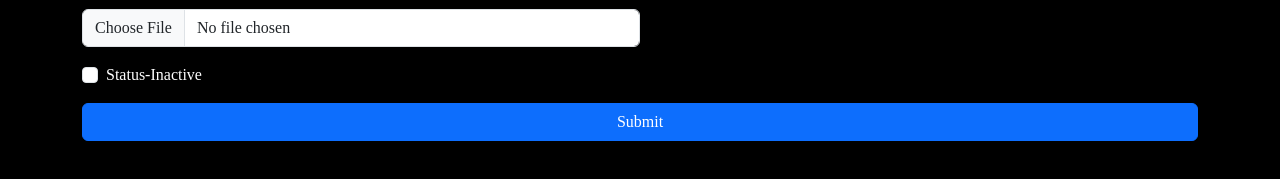
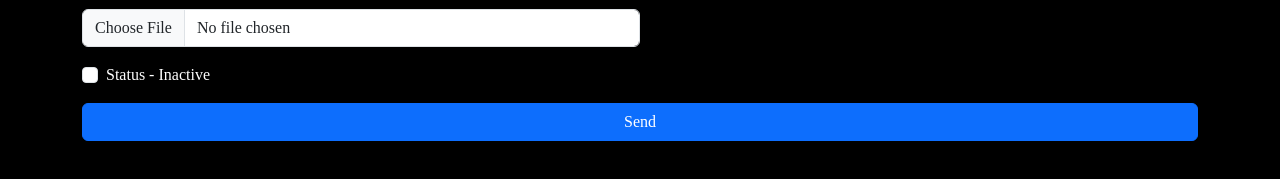
Before and after one commit to SalmanBhagat/Testimonial-form, a React (Vite) app: page / in a window 1280 px wide. Shown: the part 391-570 px from the top of the page. Built offline with nearby package versions, Linux system fonts and the light colour scheme.

Commit message:
update code

```diff
--- a/src/router/Router.jsx
+++ b/src/router/Router.jsx
@@ -1,5 +1,5 @@
 import { createBrowserRouter } from "react-router-dom";
-import TestimonialForm from "../testimonial/TestimonialForm";
+import TestimonialForm from "../testimonial form/TestimonialForm";
 
 
 const routing = createBrowserRouter([
--- a/src/testimonial/TestimonialForm.jsx
+++ b/src/testimonial form/TestimonialForm.jsx
@@ -22,6 +22,7 @@ function TestimonialForm() {
     handleSubmit,
     formState: { errors },
     setValue,
+    watch,
   } = useForm({ resolver: zodResolver(schema) });
 
   const onSubmit = (data) => {
@@ -88,10 +89,10 @@ function TestimonialForm() {
             {...register("status")}
           />
           {errors.status && <p>{errors.name.status}</p>}
-          <label className="form-check-label">Status-Inactive</label>
+          <label className="form-check-label">Status - {watch("status") ? "Active" : "Inactive"}</label>
         </div>
         <button type="submit" className="btn btn-primary w-100">
-          Submit
+          Send
         </button>
       </form>
     </div>
```
Also changed, not shown: src/testimonial list/TestimonialList.jsx (added, +8 -0 lines), src/testimonial form/testimonialForm.module.css (renamed from src/testimonial/testimonialForm.module.css).
